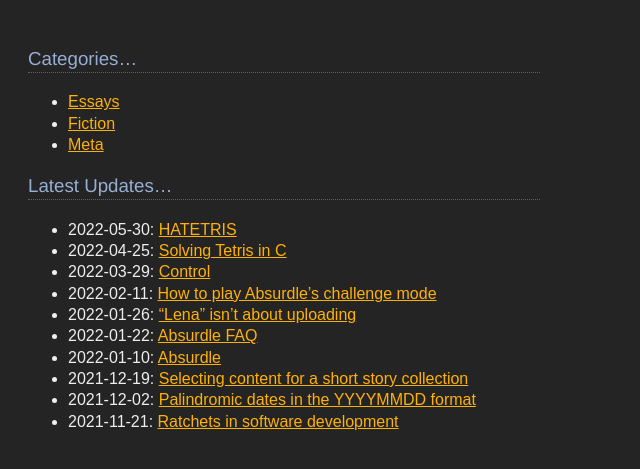
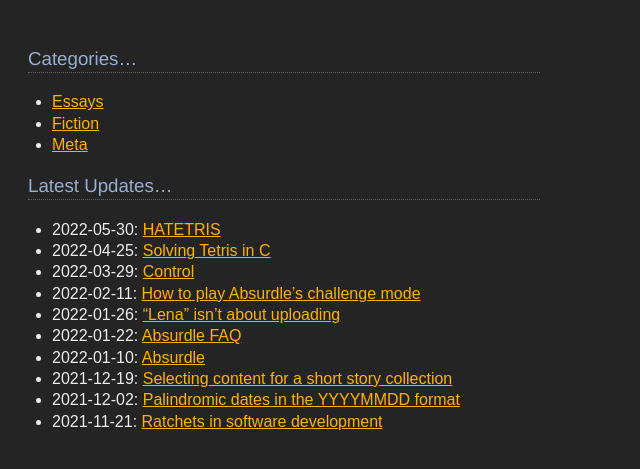
Before and after one commit to dmkgll/dmkgll, a Jekyll site: the page built from index.md, in a window 1280 px wide. Shown: the top 469 px of the page, without its empty margins (0-640 px from the left). Built offline with Jekyll 4.4.1, drawn with Linux system fonts in a browser that asks for light colours; our own code applies the rules of GitHub Pages for plain Markdown files.

Commit message:
Update default.html

```diff
--- a/_layouts/default.html
+++ b/_layouts/default.html
@@ -1,6 +1,6 @@
 <html>
   <head>
-    <style>article{padding:20px;max-width:512px;}body{font-family:sans-serif;color:#eeeeee;background:#242424;line-height: 1.3333;}h1,h2,h3,h4,h5,h6{color:#98afd4;border-bottom:.0625rem dotted #606060;font-family:helvetica neue, sans-serif;font-weight:500;margin:margin: 2rem 0 1rem;}h4{color:#75a7f2;border-bottom:none;}a{color:#ffb200;}a:visited{#ffb200;}</style>
+    <style>article{padding:20px;max-width:512px;}body{font-family:sans-serif;color:#eeeeee;background:#242424;line-height: 1.3333;}h1,h2,h3,h4,h5,h6{color:#98afd4;border-bottom:.0625rem dotted #606060;font-family:helvetica neue, sans-serif;font-weight:500;margin:margin: 2rem 0 1rem;}h4{color:#75a7f2;border-bottom:none;}a{color:#ffb200;}a:visited{#ffb200;}ul{margin: 1rem 0;padding-inline-start: 1.5rem;}</style>
   </head>
   <body>
     <article>
```
